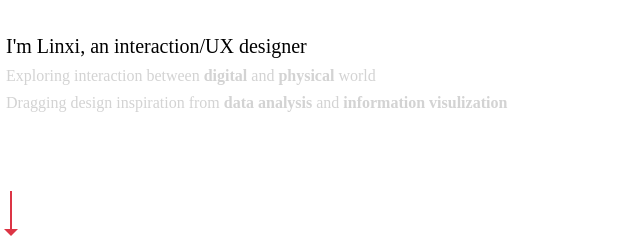
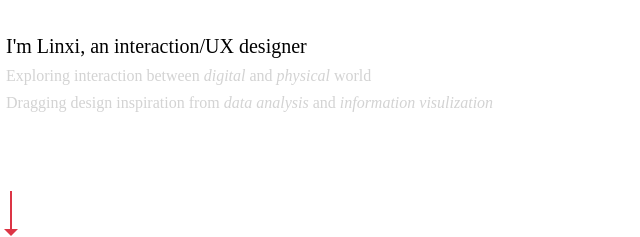
Before and after one commit to LinxiW/LinxiW.github.io, a plain HTML site: page index.html in a window 1280 px wide. Shown: the part 343-580 px from the top of the page, 174-814 px from the left. Drawn offline with Linux system fonts and the light colour scheme.

Commit message:
Update index.html

```diff
--- a/index.html
+++ b/index.html
@@ -53,8 +53,8 @@
           <div class="col-md-10" data-aos="fade-up">
             <h1><i>Hej,</i></h1><br>
             <h5 style="font-family: AppleGothic">I'm Linxi, an interaction/UX designer</h5>
-            <h6 style="font-family: AppleGothic; color:lightgrey;" >Exploring interaction between <b>digital</b> and <b>physical</b> world</h6>
-            <h6 style="font-family: AppleGothic; color:lightgrey;">Dragging design inspiration from <b>data analysis</b> and <b>information visulization</b></h6>
+            <h6 style="font-family: AppleGothic; color:lightgrey;" >Exploring interaction between <i>digital</i> and <i>physical</i> world</h6>
+            <h6 style="font-family: AppleGothic; color:lightgrey;">Dragging design inspiration from <i>data analysis</i> and <i>information visulization</i></h6>
             <a href="#next" class="go-down js-smoothscroll"></a>
           </div>
         </div>
```
